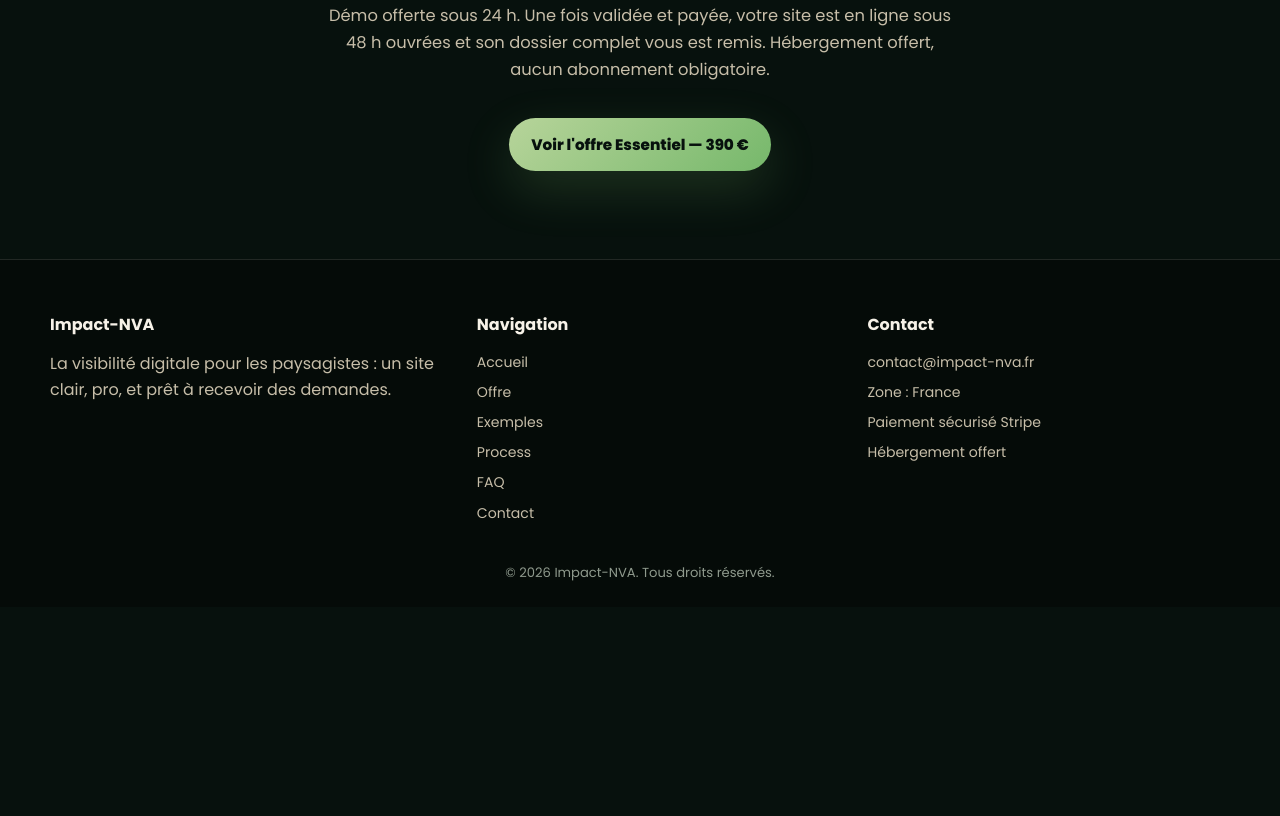
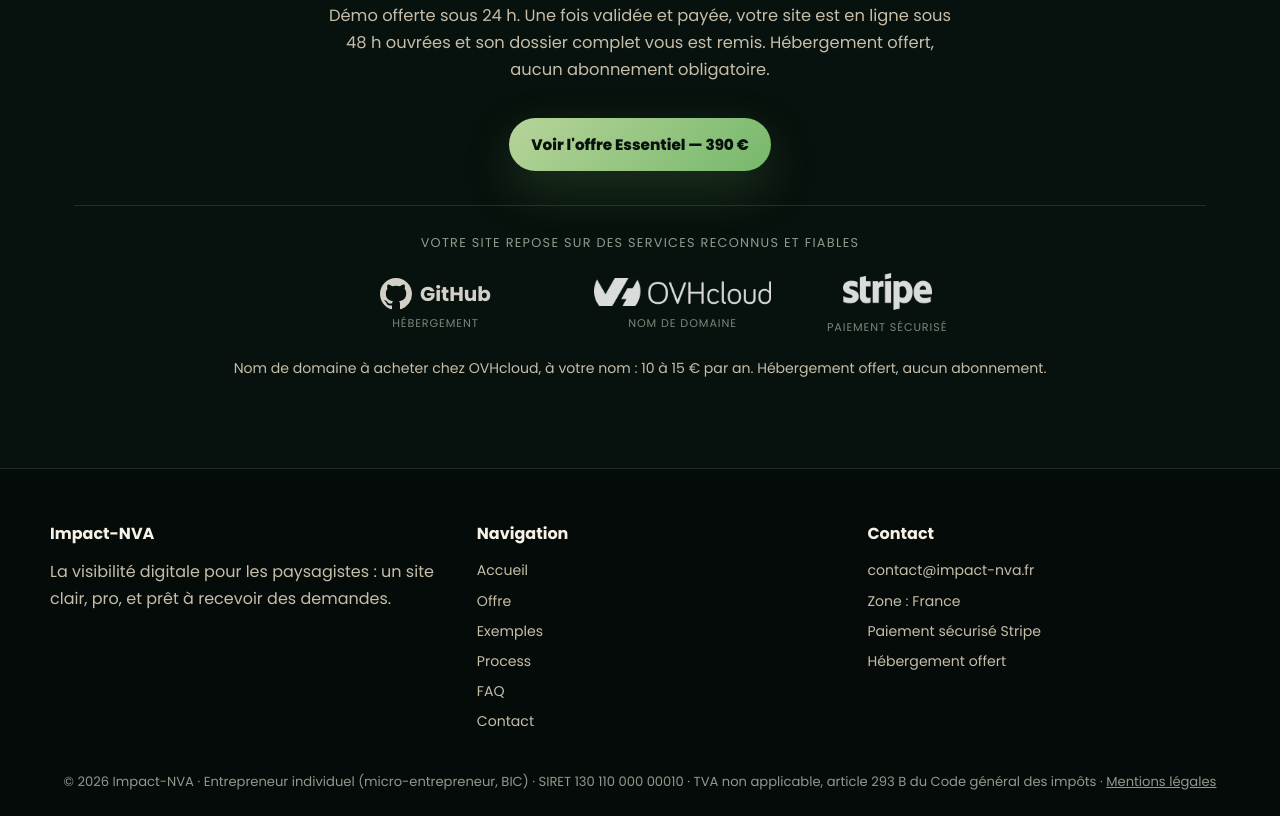
Before and after one commit to lepessotloic-sketch/impact-nva-essentiel, a plain HTML site: page index.html in a window 1280 px wide. Shown: the part 2557-3373 px from the top of the page. Before the commit the page ends 3164 px from the top, so only its background shows below. Drawn offline with Linux system fonts and the light colour scheme.

Commit message:
Logos GitHub/OVHcloud/Stripe, mention légale complète (micro-entrepreneur BIC, SIRET, TVA art. 293 B), domaine OVHcloud, nouveau logo
Co-Authored-By: Claude Opus 5.5 <noreply@anthropic.com>

```diff
--- a/assets/css/style.css
+++ b/assets/css/style.css
@@ -176,3 +176,18 @@ footer{border-top:1px solid var(--line);padding:52px 24px 24px;background:#050b0
 .case-demo input{width:auto;margin:3px 0 0;flex:0 0 auto}
 .case-demo span{font-size:.92rem;line-height:1.5}
 .case-demo-note{margin:0 0 18px 28px;font-size:.82rem;color:var(--muted)}
+
+/* Bande partenaires (reprise de la Signature et du Prestige, 21/11/2026) */
+.partners{margin-top:34px;padding-top:26px;border-top:1px solid var(--line);text-align:center}
+.partners-label{color:var(--soft);font-size:.8rem;letter-spacing:.1em;text-transform:uppercase;margin:0 0 20px}
+.partners-logos{display:flex;flex-wrap:wrap;justify-content:center;align-items:center;gap:20px 56px;list-style:none;margin:0;padding:0}
+.partner{display:flex;flex-direction:column;align-items:center;gap:8px;opacity:.85}
+.partner:first-child{flex-direction:row;flex-wrap:wrap;justify-content:center;gap:4px 8px}
+.partner:first-child .partner-role{flex-basis:100%}
+.partner-github{width:32px;height:32px;color:var(--text)}
+.partner-name{font-weight:700;font-size:1.25rem;color:var(--text);line-height:1}
+.partner-img{height:28px;width:auto;object-fit:contain}
+.partner-stripe{height:37px}
+.partner-role{font-size:.7rem;letter-spacing:.08em;text-transform:uppercase;color:var(--soft)}
+.partners-domaine{margin:20px 0 0;color:var(--muted);font-size:.88rem}
+.footer-bottom a{color:inherit;text-decoration:underline}
--- a/index.html
+++ b/index.html
@@ -19,7 +19,7 @@
 <link rel="apple-touch-icon" sizes="180x180" href="apple-touch-icon.png" />
 <link rel="canonical" href="https://essentiel.impact-nva.fr/" />
 <meta name="theme-color" content="#07110d" />
-<link rel="stylesheet" href="assets/css/style.css?v=1" />
+<link rel="stylesheet" href="assets/css/style.css?v=21112026" />
 <title>Impact-NVA V1 Essentiel – Votre site pour être présent en ligne, 390 €</title>
 <meta name="description" content="Votre propre site professionnel, textes rédigés pour vous. Démo offerte sous 24 h, 390 € en un seul paiement, aucun abonnement." />
 
@@ -150,6 +150,7 @@
       <h2 class="section-title">Votre site à vous, à partager et facile à contacter.</h2>
       <p class="section-lead">Démo offerte sous 24&nbsp;h. Une fois validée et payée, votre site est en ligne sous 48&nbsp;h ouvrées et son dossier complet vous est remis. Hébergement offert, aucun abonnement obligatoire.</p>
       <a href="offer.html" class="cta-button">Voir l'offre Essentiel — 390&nbsp;€</a>
+      <div class="partners"><p class="partners-label">Votre site repose sur des services reconnus et fiables</p><ul class="partners-logos"><li class="partner"><svg class="partner-github" viewBox="0 0 16 16" aria-hidden="true"><path fill="currentColor" d="M8 0C3.58 0 0 3.58 0 8c0 3.54 2.29 6.53 5.47 7.59.4.07.55-.17.55-.38 0-.19-.01-.82-.01-1.49-2.01.37-2.53-.49-2.69-.94-.09-.23-.48-.94-.82-1.13-.28-.15-.68-.52-.01-.53.63-.01 1.08.58 1.23.82.72 1.21 1.87.87 2.33.66.07-.52.28-.87.51-1.07-1.78-.2-3.64-.89-3.64-3.95 0-.87.31-1.59.82-2.15-.08-.2-.36-1.02.08-2.12 0 0 .67-.21 2.2.82.64-.18 1.32-.27 2-.27.68 0 1.36.09 2 .27 1.53-1.04 2.2-.82 2.2-.82.44 1.1.16 1.92.08 2.12.51.56.82 1.27.82 2.15 0 3.07-1.87 3.75-3.65 3.95.29.25.54.73.54 1.48 0 1.07-.01 1.93-.01 2.2 0 .21.15.46.55.38A8.013 8.013 0 0 0 16 8c0-4.42-3.58-8-8-8Z"/></svg><span class="partner-name">GitHub</span><span class="partner-role">Hébergement</span></li><li class="partner"><img class="partner-img" src="assets/images/logo-ovh.png" alt="OVHcloud" width="960" height="152" loading="lazy"><span class="partner-role">Nom de domaine</span></li><li class="partner"><img class="partner-img partner-stripe" src="assets/images/logo-stripe.png" alt="Stripe" width="960" height="400" loading="lazy"><span class="partner-role">Paiement sécurisé</span></li></ul><p class="partners-domaine">Nom de domaine à acheter chez OVHcloud, à votre nom&nbsp;: 10 à 15&nbsp;€ par an. Hébergement offert, aucun abonnement.</p></div>
     </div>
   </section>
 </main>
@@ -181,7 +182,7 @@
       </ul>
     </div>
   </div>
-  <div class="footer-bottom">© 2026 <span data-brand>Impact-NVA</span>. Tous droits réservés.</div>
+  <div class="footer-bottom">© 2026 Impact-NVA · Entrepreneur individuel (micro-entrepreneur, BIC) · SIRET 130&nbsp;110&nbsp;000&nbsp;00010 · TVA non applicable, article 293&nbsp;B du Code général des impôts · <a href="https://impact-nva.fr/mentions-legales.html">Mentions légales</a></div>
 </footer>
 
 <script src="config.js"></script>
```
Also changed, not shown: contact.html (+2 -2 lines), examples.html (+2 -2 lines), faq.html (+2 -2 lines), merci.html (+2 -2 lines), offer.html (+4 -8 lines), process.html (+3 -3 lines), assets/images/logo-impact.png, assets/images/logo-ovh.png (added), assets/images/logo-stripe.png (added).
